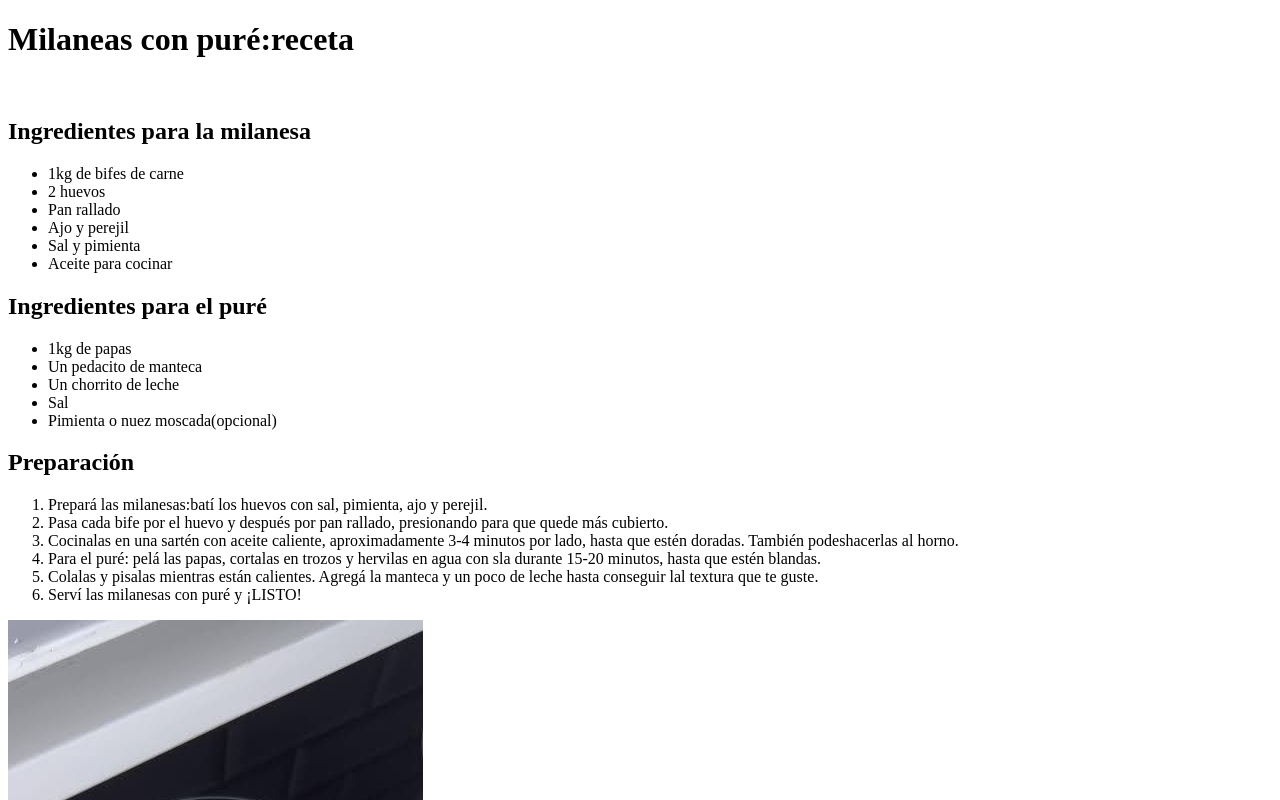
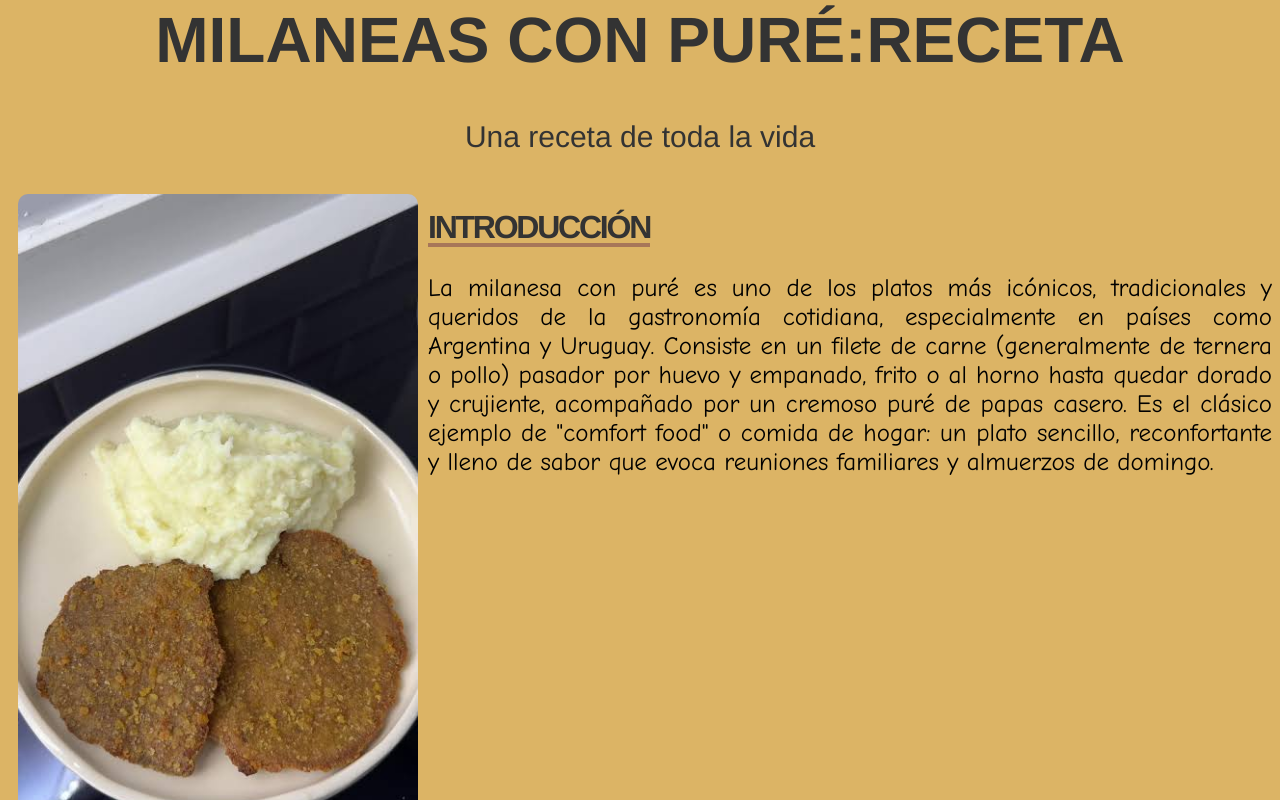
Before and after one commit to 0117124/tp1tareeaaaa, a plain HTML site: page index.html in a window 1280 px wide. Shown: the top 800 px of the page. Drawn offline with Linux system fonts and the light colour scheme.

Commit message:
Add files via upload

```diff
--- /dev/null
+++ b/css/estilos.css
@@ -0,0 +1,100 @@
+h1 {
+      font-family: 'Helvetica Neue', Helvetica, Arial, sans-serif;
+      color: #333333;
+      text-transform: uppercase;
+      font-size: 4rem;
+      line-height: 1;
+      display:flex;
+      justify-content:center;
+      align-items:center;
+      flex-direction: column;
+      margin: 0;
+      animation: fadeIn 2s ease-in-out;
+     }
+
+.primero {
+           text-align: center;
+           font-size: 30px;
+           font-family: 'Helvetica Neue', Helvetica, Arial, sans-serif;
+           color: #333333;
+         }
+
+body {background-color: #DCB465;}
+
+
+.subtitulos {
+              padding: 12px 20px;      /* Espacio interno arriba/abajo y a los lados */
+            border-radius: 6px;      /* Esquinas redondeadas */
+            margin-bottom: 15px;
+            font-family: 'Helvetica Neue', Helvetica, Arial, sans-serif;
+            font-size: 50px;
+}
+
+
+
+h2 {
+    font-family: 'Helvetica Neue', Helvetica, Arial, sans-serif;
+    font-weight: 700;
+    color: #333333;
+    text-transform: uppercase;
+    letter-spacing: -0.07em;
+    font-size: 2rem;
+    line-height: 1;
+    display: inline-block;
+    border-bottom: 4px solid #a77659;
+}
+
+
+.listas {
+    font-family: 'Comic Sans MS', 'Bubblegum Sans', cursive, sans-serif;
+    font-size: 25px;
+        }
+
+
+.imagen {
+    border-radius: 20px;
+    width: 400px;
+    padding: 10px;
+    float: left;
+        }
+
+
+div {
+    display: flow-root;
+    }
+
+.introparrafo {
+                  text-align: justify;
+                  margin-top: 0;
+                  font-family: 'Comic Sans MS', 'Bubblegum Sans', cursive, sans-serif;
+                  font-size: 25px;
+              }
+
+
+
+
+
+.video {
+    display: block;
+    margin: 0 auto;
+   border-radius: 20px;
+    width: 560px;
+    height: 315px;
+}
+
+.imagen2 {
+    border-radius: 20px;
+    width: 600px;
+    margin: 50px;
+    float: right;
+    display: block;
+        }
+
+
+.mapa{
+    display: block;
+
+    border-radius: 20px;
+    width: 600px;
+    height: 450px;
+}
--- a/index.html
+++ b/index.html
@@ -5,14 +5,35 @@
     <meta name="viewport" content="width=device-width, initial-scale=1.0">
     <title>Receta de milanesas de carne con puré</title>
 
+    <link rel="stylesheet" href="./css/estilos.css">
 </head>
 <body>
 
 
         <h1>Milaneas con puré:receta</h1>
+         <br>
+         <p class="primero">Una receta de toda la vida</p>
+
+
+
+
+        <div>
+
+         <img class="imagen" src="./imagenes/images.jfif" alt="la imágen no se encuentra disponible">
+         <h2 class="titulointro">Introducción</h2>
+         <p class="introparrafo">La milanesa con puré es uno de los platos más icónicos, tradicionales y queridos de la gastronomía cotidiana, especialmente en países como Argentina y Uruguay.
+
+Consiste en un filete de carne (generalmente de ternera o pollo) pasador por huevo y empanado, frito o al horno hasta quedar dorado y crujiente, acompañado por un cremoso puré de papas casero. Es el clásico ejemplo de "comfort food" o comida de hogar: un plato sencillo, reconfortante y lleno de sabor que evoca reuniones familiares y almuerzos de domingo.</p>
+
+        </div>
+
+
+
+
+<img src="./imagenes/images2.jfif" alt="la imágen no se encuentra disponible" class="imagen2">
         <br>
-        <h2>Ingredientes para la milanesa</h2>
-        <ul>
+        <h2 class="subtitulos">Ingredientes para la milanesa</h2>
+        <ul class="listas">
             <li>1kg de bifes de carne</li>
             <li>2 huevos</li>
             <li>Pan rallado</li>
@@ -22,8 +43,8 @@
 
         </ul>
 
-<h2>Ingredientes para el puré</h2>
-<ul>
+<h2 class="subtitulos">Ingredientes para el puré</h2>
+<ul class="listas">
     <li>1kg de papas</li>
     <li>Un pedacito de manteca</li>
     <li>Un chorrito de leche</li>
@@ -33,7 +54,7 @@
 </ul>
 
 <h2>Preparación</h2>
-    <ol>
+    <ol class="listas">
         <li>Prepará las milanesas:batí los huevos con sal, pimienta, ajo y perejil.</li>
         <li>Pasa cada bife por el huevo y después por pan rallado, presionando para que quede más cubierto.</li>
         <li>Cocinalas en una sartén con aceite caliente, aproximadamente 3-4 minutos por lado, hasta que estén doradas. También podeshacerlas al horno.</li>
@@ -42,27 +63,52 @@
         <li>Serví las milanesas con puré y ¡LISTO!</li>
     </ol>
 
-    <img src="./imagenes/images.jfif" alt="la imágen no se encuentra disponible">
-
-
-<br>
-<iframe width="560" height="315" src="https://www.youtube.com/embed/bNbce92tBlc?si=LN4-EyBjHe8qhVrZ" title="YouTube video player" frameborder="0" allow="accelerometer; autoplay; clipboard-write; encrypted-media; gyroscope; picture-in-picture; web-share" referrerpolicy="strict-origin-when-cross-origin" allowfullscreen></iframe>
-
 
 
 
 <br>
 
+<br>
+<h2 class="subtitulos">Ubicación geográfica</h2>
+       <p>La milanesa con puré es un plato muy popular en Argentina, Uruguay y otros países de América del Sur. Es una receta tradicional que se disfruta en muchas casas y restaurantes de la región.</p>
 
-                           <p>Este plato es una comida típicas de Argentina, se come en todo el país, como el asado.</p>
+<iframe class="mapa" src="https://www.google.com/maps/embed?pb=!1m18!1m12!1m3!1d26282021.581952877!2d-84.80968215747943!3d-36.47556660426065!2m3!1f0!2f0!3f0!3m2!1i1024!2i768!4f13.1!3m3!1m2!1s0x95bccaf5f5fdc667%3A0x3d2f77992af00fa8!2sArgentina!5e0!3m2!1ses-419!2sar!4v1792180603367!5m2!1ses-419!2sar" width="600" height="450" style="border:0;" allowfullscreen="" loading="lazy" referrerpolicy="strict-origin-when-cross-origin"></iframe>
 
+
+<br>
+
+
+<h2 class="subtitulos">Links relacionados que podrian interesarte</h2>
+
+
+
+
+
+<div class="enlaces">
+
+                   <iframe class="video" width="560" height="315" src="https://www.youtube.com/embed/bNbce92tBlc?si=LN4-EyBjHe8qhVrZ" title="YouTube video player" frameborder="0" allow="accelerometer; autoplay; clipboard-write; encrypted-media; gyroscope; picture-in-picture; web-share" referrerpolicy="strict-origin-when-cross-origin" allowfullscreen></iframe>
                            <br>
+                           <ol>
                            <a target="_blank" href="https://www.youtube.com/watch?v=bNbce92tBlc">Ver video de la receta</a>
+
+
                           <br>
 
+
                            <a target="_blank" href="https://www.recetasargentinas.com/milanesas-con-pure">Ver receta completa</a>
+
+
 <br>
+
+
                                <a target="_blank" href="https://www.google.com/search?q=milanesas+con+puré">Buscar más recetas</a>
 
                                <br>
+
                                 <a target="_blank" href="https://www.google.com/search?q=milanesas+con+puré">Buscar más recetas</a>
+
+                          </ol>
+
+
+
+</div>
```
Also changed, not shown: imagenes/images2.jfif (added).
